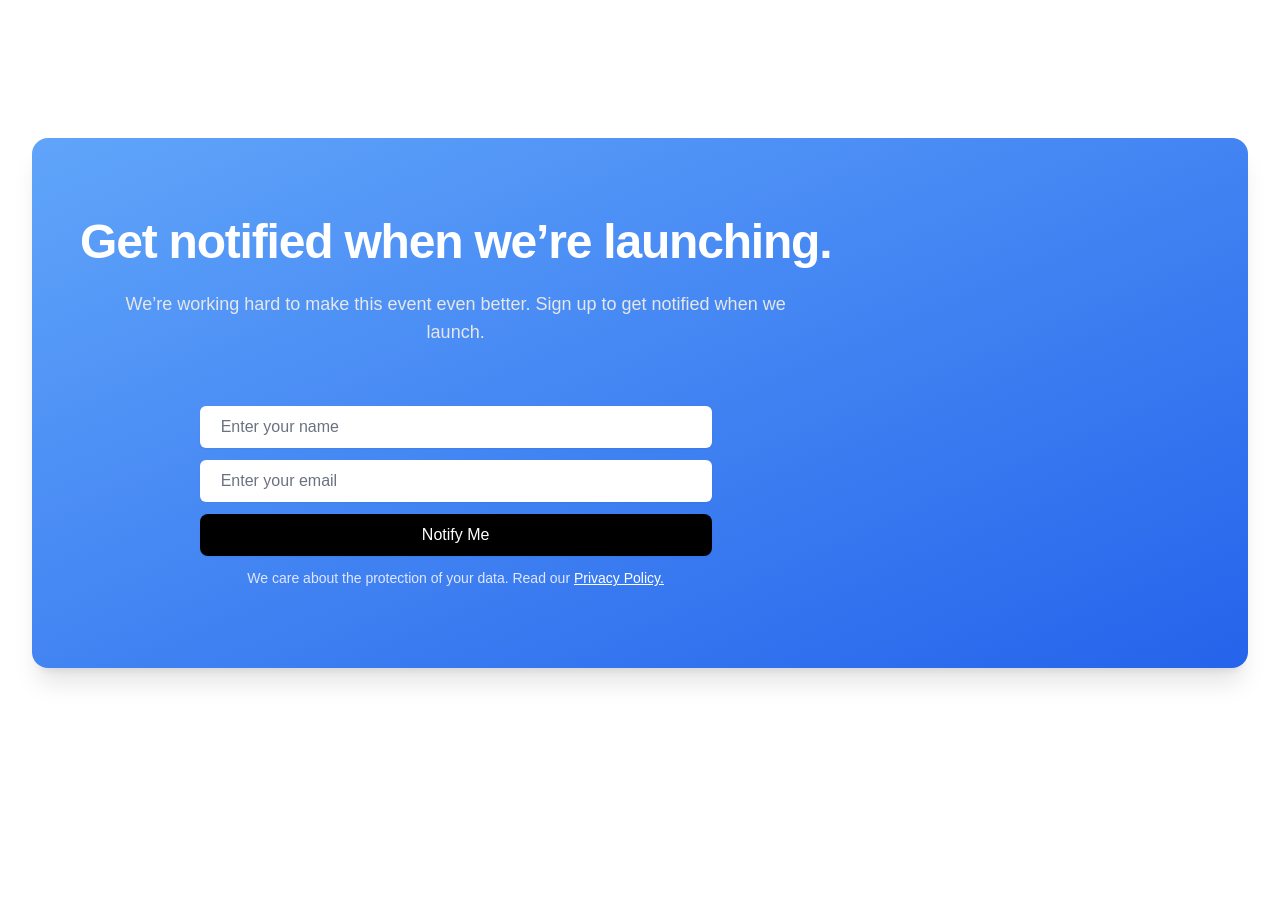
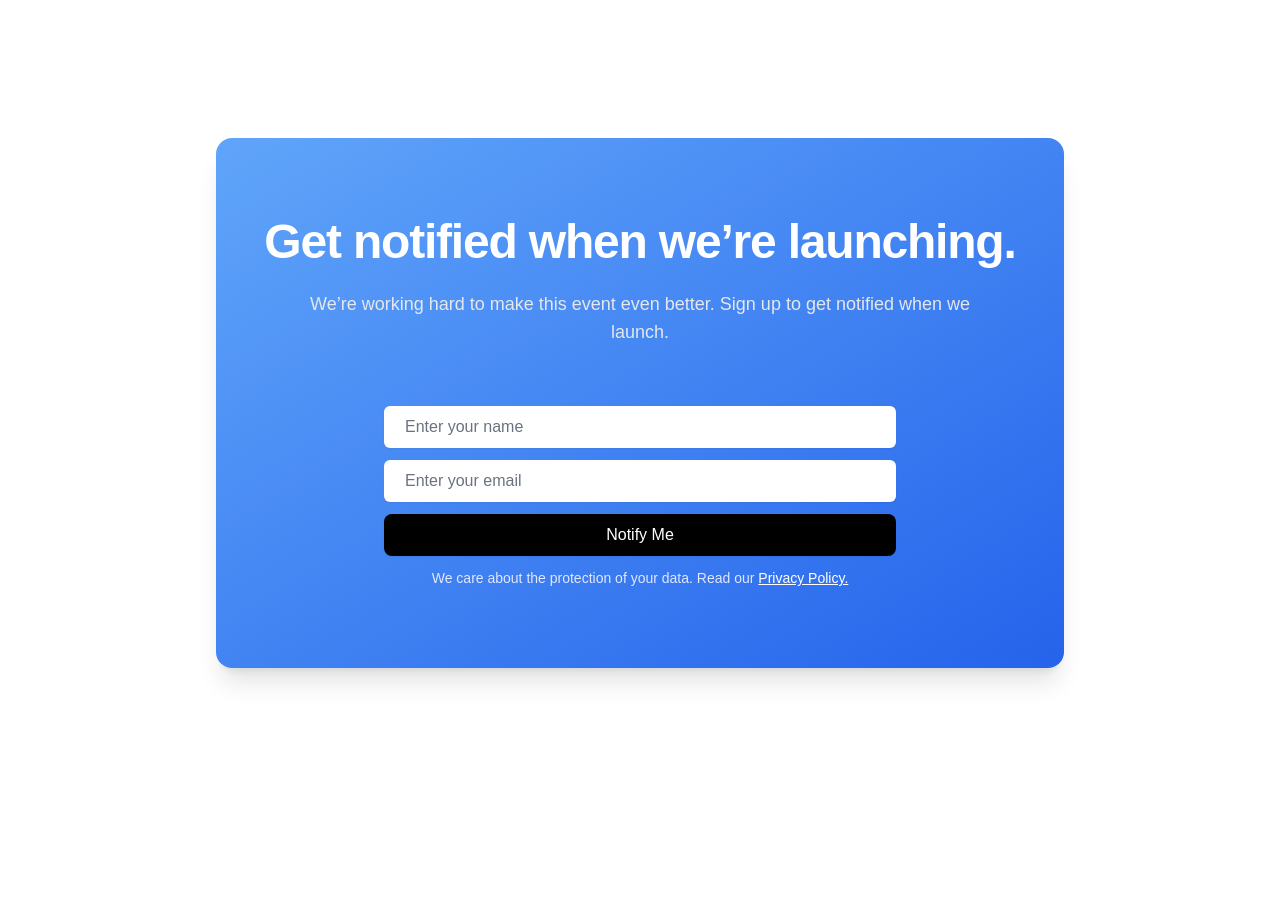
Before and after one commit to gdgchennai/DevFest22, a SvelteKit app: page / in a window 1280 px wide. Shown: the part 6400-7311 px from the top of the page. Built offline with nearby package versions, Linux system fonts and the light colour scheme; a web font is replaced by a local one.

Commit message:
Page: Do some alignment fixes
Signed-off-by: Trishiraj <gamerprince.exp@gmail.com>

```diff
--- a/src/lib/section/newsletter/Newsletter.svelte
+++ b/src/lib/section/newsletter/Newsletter.svelte
@@ -5,10 +5,10 @@
 
 <section
   id="newsletter"
-  class="flex flex-col items-center justify-start space-y-6"
+  class="flex flex-col items-center justify-center"
 >
-  <div class="relative flex w-full">
-    <div class="flex w-full">
+  <div class="relative">
+    <div class="flex">
       <div
         class="relative w-full flex overflow-hidden rounded-2xl bg-gradient-to-br from-blue-400 to-blue-600 px-6 py-10 shadow-xl sm:px-12 sm:py-20"
       >
--- a/src/routes/+page.svelte
+++ b/src/routes/+page.svelte
@@ -27,13 +27,6 @@ onMount(() => {
         }
         return { x : posx, y : posy }
     }
-
-    // Window sizes.
-    let winsize;
-    const calcWinsize = () => winsize = {width: window.innerWidth, height: window.innerHeight};
-    calcWinsize();
-    // Recalculate window sizes on resize.
-    window.addEventListener('resize', calcWinsize);
 
     // Custom mouse cursor.
     class CursorFx {
@@ -139,4 +132,10 @@ onMount(() => {
 	height: 20px;
 	border: 1px solid #000;
 }
+
+@media only screen and (max-width: 600px) {
+  .cursor {
+    display: none;
+  }
+}
 </style>
```
